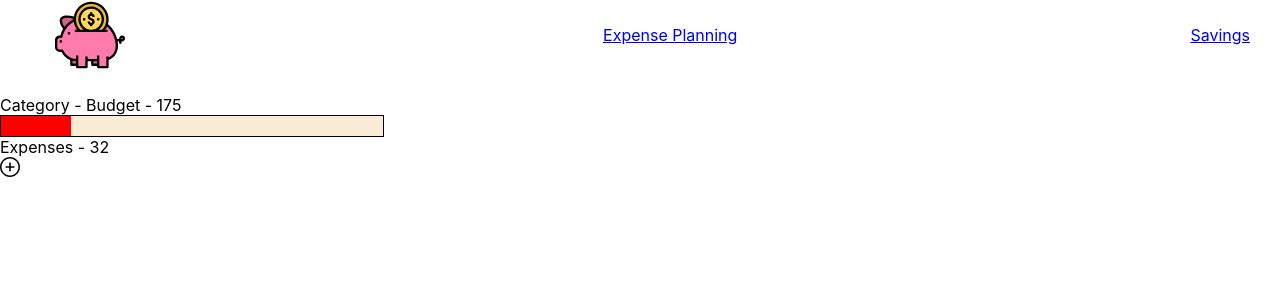
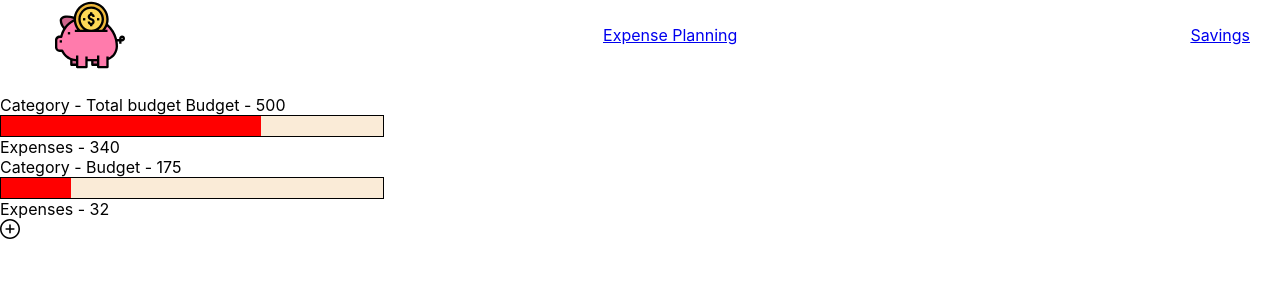
Before and after one commit to kydsib/vault-budget, a React (Create React App) app: page /budget-planning in a window 1280 px wide. Shown: the top 300 px of the page. Built offline with nearby package versions, Linux system fonts and the light colour scheme.

Commit message:
fixed monthly budget updating

```diff
--- a/src/components/monthly-budgets-list/monthly-budgets-list.jsx
+++ b/src/components/monthly-budgets-list/monthly-budgets-list.jsx
@@ -22,6 +22,12 @@ const MonthlyBudgetsList = () => {
 	})
 
 	const expByCategory = useSelector(state => state.expenses.budgetByCategory)
+	const totalMonthlyBudget = useSelector(
+		state => state.expenses.expBudget.totalSetBudget
+	)
+	const totalMonthlyExpenses = useSelector(
+		state => state.expenses.expBudget.curentExp
+	)
 
 	const dispatch = useDispatch()
 
@@ -56,7 +62,6 @@ const MonthlyBudgetsList = () => {
 	const handleSubmit = e => {
 		e.preventDefault()
 
-		console.log('Submit fired')
 		setAddCategory({
 			...addCategory,
 			active: !addCategory.active
@@ -95,6 +100,11 @@ const MonthlyBudgetsList = () => {
 					</CustomButton>
 				</fieldset>
 			) : null}
+			<CategoryItem
+				catName="Total budget"
+				catBud={totalMonthlyBudget}
+				catExp={totalMonthlyExpenses}
+			/>
 			{Object.values(expByCategory).map(item => (
 				<CategoryItem
 					key={item.id}
--- a/src/redux/expenses/expenses.reducer.js
+++ b/src/redux/expenses/expenses.reducer.js
@@ -68,7 +68,6 @@ const expensesReducer = (state = INITIAL_STATE, action) => {
 			return changeTimeSpent(state, action)
 		case ExpensesActionTypes.SET_CATEGORY_BUDGET:
 			const budgetId = action.payload.id
-			console.log(budgetId)
 
 			// need to filter expState for expenses in this category
 			const expensesByCategory = Object.values(state.byId).filter(
@@ -106,14 +105,14 @@ const expensesReducer = (state = INITIAL_STATE, action) => {
 		case ExpensesActionTypes.UPDATE_MOTHNY_CATEGORY_BUDGET:
 			let newState
 			const categoryToUpdate = action.payload.category
+			const found = Object.values(state.budgetByCategory).find(
+				item => item.id === categoryToUpdate
+			)
 
-			Object.values(state.budgetByCategory).forEach(item => {
-				if (item.id === categoryToUpdate) {
-					console.log('this categoryBudget exists')
+			if (found) {
 				const updatedExpValue =
 					Number(action.payload.amount) +
-						state.budgetByCategory[categoryToUpdate]
-							.categoryExpenses
+					state.budgetByCategory[categoryToUpdate].categoryExpenses
 
 				return (newState = {
 					...state,
@@ -134,11 +133,7 @@ const expensesReducer = (state = INITIAL_STATE, action) => {
 			} else {
 				return (newState = { ...state })
 			}
-			})
-			return {
-				...state,
-				...newState
-			}
+
 		default:
 			return state
 	}
```
Lines whose indentation alone changed are shown as unchanged.
